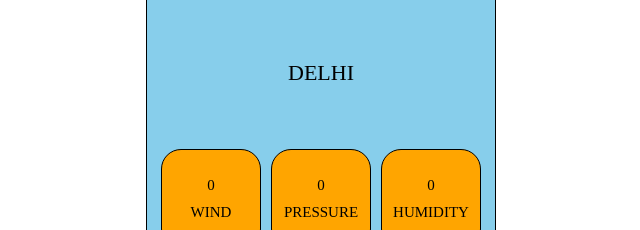
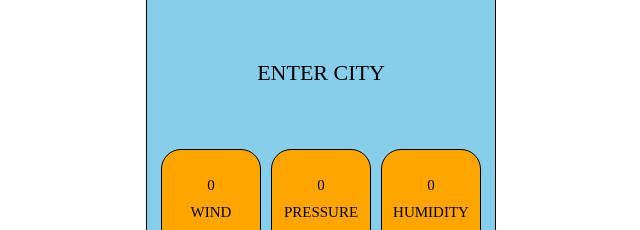
Before and after one commit to Tarang111/WEATHER-DASHBOARD, a plain HTML site: page index.html in a window 1280 px wide. Shown: the part 178-408 px from the top of the page, 319-959 px from the left. Drawn offline with Linux system fonts and the light colour scheme.

Commit message:
Update index.html

```diff
--- a/index.html
+++ b/index.html
@@ -16,7 +16,7 @@
         </div>
           <div class="content" id="conten">
                    <p id="temp">0<sup>.</sup>C</p>
-                   <p id="city">DELHI</p>
+                   <p id="city">ENTER CITY</p>
                    <div class="info">
                         <div class="data">
                             <p>0</p>
@@ -48,4 +48,5 @@
 </div>
  <script src="index.js"></script>
 </body>
+
 </html>
```
